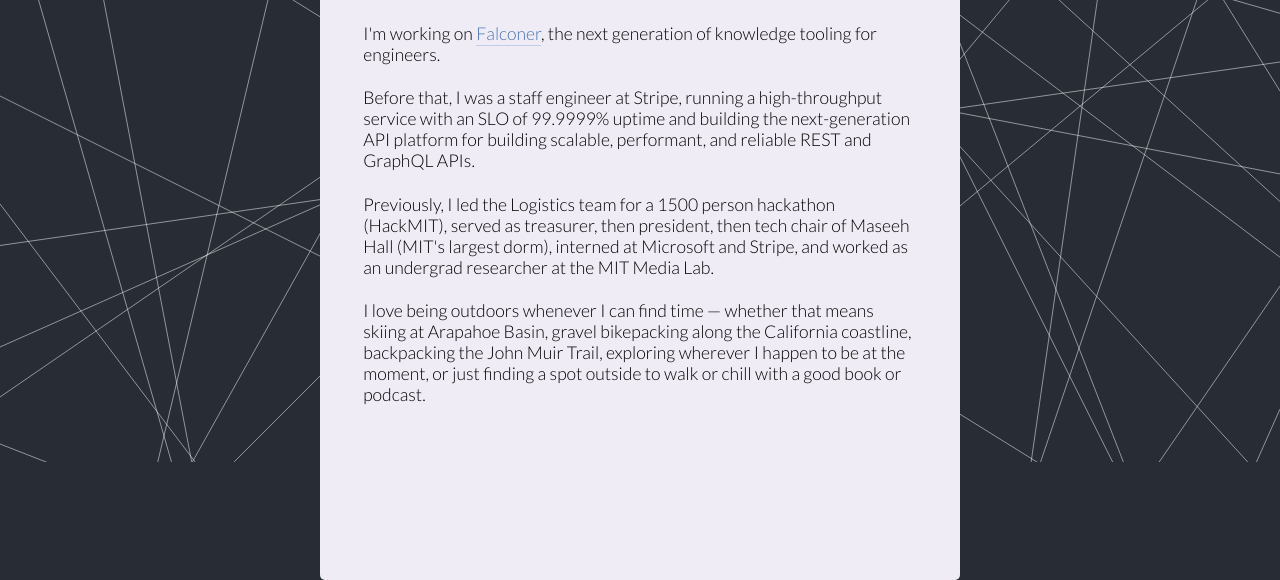
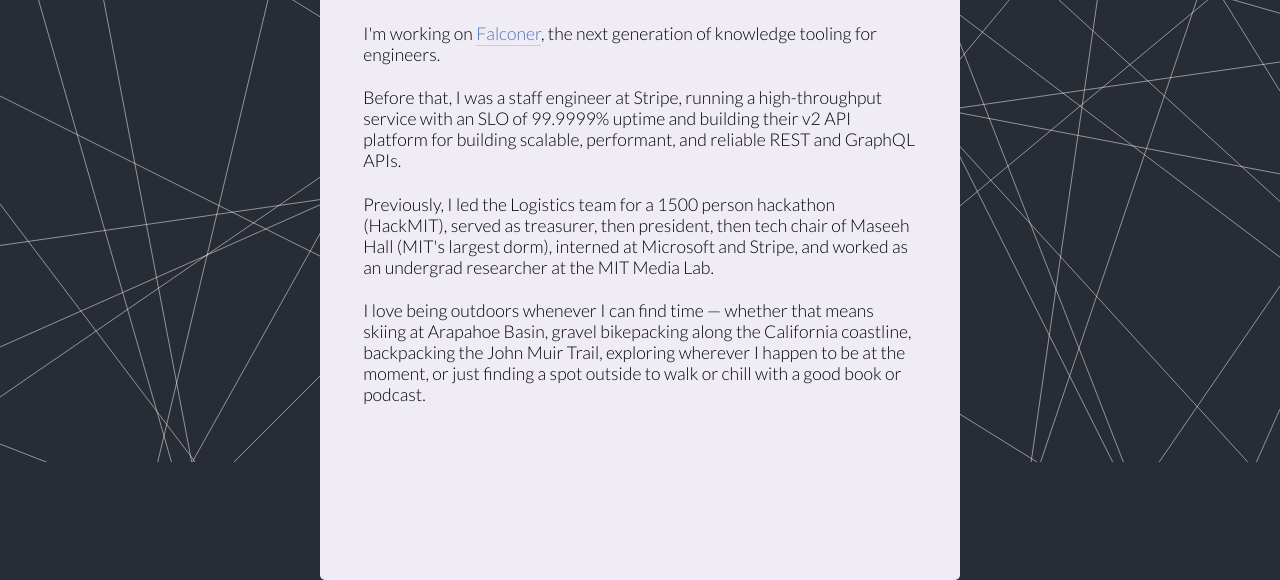
Before and after one commit to kyeb/kyeburchard-next, an Astro site: page / in a window 1280 px wide. Shown: the part 338-918 px from the top of the page. Built offline with nearby package versions, Linux system fonts and the light colour scheme; Astro itself is replaced by a stand-in of ours; some icons are missing.

Commit message:
tweak wording for stripe

```diff
--- a/src/components/About.astro
+++ b/src/components/About.astro
@@ -19,9 +19,9 @@ import profilePic from '../assets/kye-nyc.jpg';
       tooling for engineers.
     </p>
     <p>
-      Before that, I was a staff engineer at Stripe, running a high-throughput service with an SLO
-      of 99.9999% uptime and building the next-generation API platform for building scalable,
-      performant, and reliable REST and GraphQL APIs.
+      Before that, I was a staff engineer at Stripe, running a high-throughput
+      service with an SLO of 99.9999% uptime and building their v2 API platform
+      for building scalable, performant, and reliable REST and GraphQL APIs.
     </p>
     <p>
       Previously, I led the Logistics team for a 1500 person hackathon (HackMIT), served as
```
